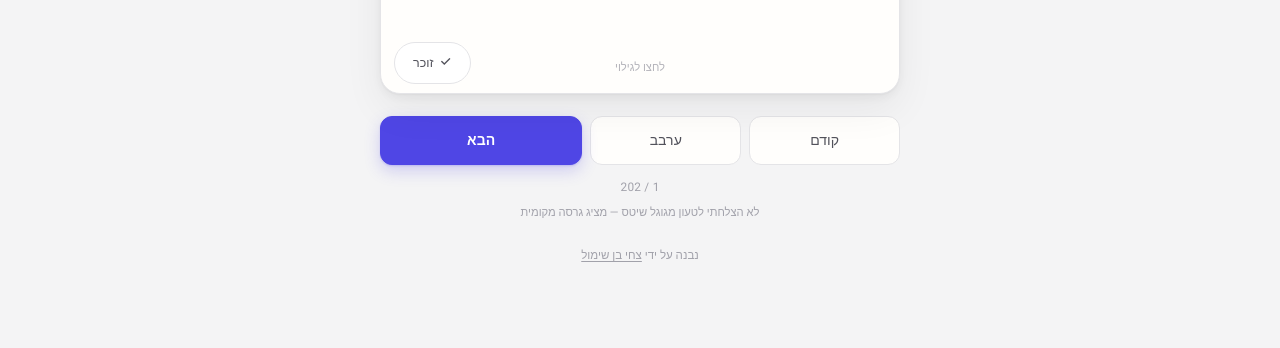
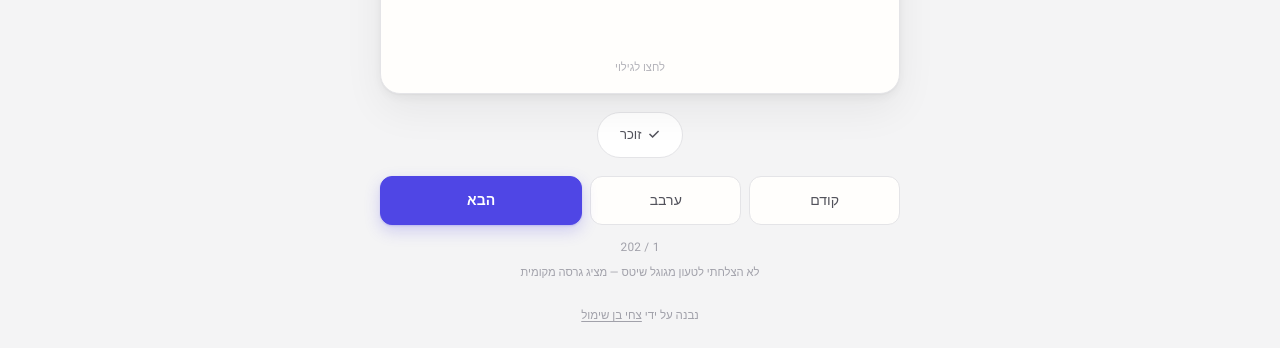
Before and after one commit to tzahibensh-eng/Hebrew-Arabic-Flash-Cards, a plain HTML site: page index.html in a window 1280 px wide. Shown: the part 792-1140 px from the top of the page. Before the commit the page ends 1080 px from the top, so only its background shows below. Drawn offline with Linux system fonts and the light colour scheme; no server answers.

Commit message:
Update index.html

```diff
--- a/index.html
+++ b/index.html
@@ -217,18 +217,21 @@ header {
   text-align: center; font-size: .7rem; color: var(--muted);
   opacity: .8;
 }
+.know-row {
+  width: 100%; max-width: 520px;
+  display: flex; justify-content: center; margin-top: 14px;
+}
 .know-btn {
-  position: absolute; bottom: 10px; left: 14px; z-index: 5;
   display: flex; align-items: center; gap: 6px;
-  padding: 11px 18px; border-radius: 999px;
+  padding: 12px 22px; border-radius: 999px;
   border: 1px solid var(--border); background: var(--surface-2);
   color: var(--text-2); cursor: pointer;
-  font-family: inherit; font-size: .78rem; font-weight: 500;
+  font-family: inherit; font-size: .82rem; font-weight: 500;
   transition: all .18s var(--ease);
 }
 .know-btn:hover  { border-color: var(--emerald); color: var(--emerald); }
 .know-btn:active { transform: translateY(2px); }
-.know-btn .chk { font-size: .85rem; line-height: 1; }
+.know-btn .chk { font-size: .9rem; line-height: 1; }
 .know-btn.on {
   background: var(--emerald); border-color: var(--emerald);
   color: #fff; font-weight: 600;
@@ -398,7 +401,10 @@ header {
       <div id="backContent"></div>
     </div>
   </div>
-  <button class="know-btn" id="knowBtn" aria-label="סמן כזכור" onclick="event.stopPropagation();markKnown()">
+</div>
+
+<div class="know-row">
+  <button class="know-btn" id="knowBtn" aria-label="סמן כזכור" onclick="markKnown()">
     <span class="chk">✓</span><span>זוכר</span>
   </button>
 </div>
```
